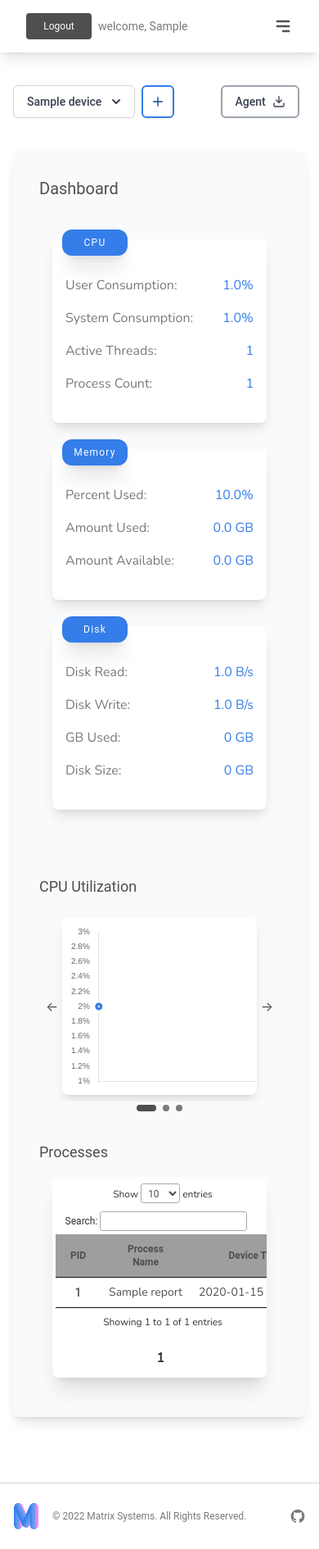
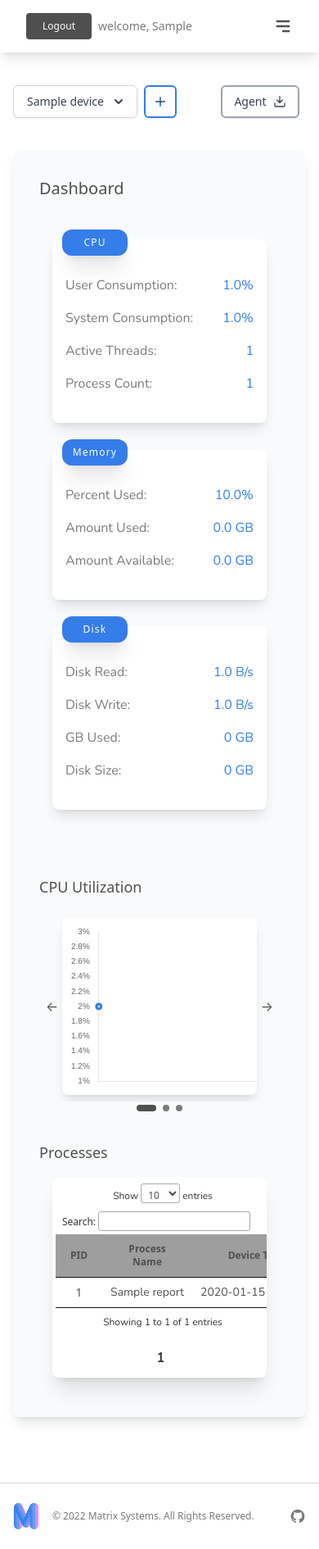
Before and after one commit to ryanpepe2000/mscs710-backend, a Flask app: page /dashboard in a window 390 px wide. Shown: the whole page at 82% size. Run offline with Flask 2, Linux system fonts and the light colour scheme; a user stored in the database is signed in; tables that the repository leaves empty hold one stand-in row (values such as "Sample post"); parts of the project's set-up code (start-up, migrations or seed data) failed here and were passed over; grey boxes are pictures that could not be loaded.

Commit message:
Resolved Font Issues across browsers

```diff
--- a/matrix-server/app/static/dash.js
+++ b/matrix-server/app/static/dash.js
@@ -223,7 +223,7 @@ function updateTableView() {
                 if (page.classList.contains('current')) {
                     page.style.removeProperty('background');
                     page.classList.remove('current');
-                    page.classList.add("!font-['Roboto']", '!font-bold', 'hover:!bg-gray-200');
+                    page.classList.add('!font-bold', 'hover:!bg-gray-200');
                 }
             })
 
@@ -246,7 +246,7 @@ function addPageListeners(pages) {
                 if (page.classList.contains('current')) {
                     page.style.removeProperty('color');
                     page.classList.remove('current');
-                    page.classList.add("!font-['Roboto']", '!font-bold', 'hover:!bg-opacity-0');
+                    page.classList.add("!font-sans", '!font-bold', 'hover:!bg-opacity-0');
                 }
             })
 
--- a/matrix-server/app/static/main.css
+++ b/matrix-server/app/static/main.css
@@ -1079,24 +1079,20 @@ Ensure the default browser behavior of the `hidden` attribute.
   text-align: center;
 }
 
-.font-\[\'Roboto\'\]{
-  font-family: 'Roboto';
+.font-sans{
+  font-family: ui-sans-serif, system-ui, -apple-system, BlinkMacSystemFont, "Segoe UI", Roboto, "Helvetica Neue", Arial, "Noto Sans", sans-serif, "Apple Color Emoji", "Segoe UI Emoji", "Segoe UI Symbol", "Noto Color Emoji";
 }
 
 .font-matrix_body{
   font-family: Nunito;
 }
 
-.font-\[\'roboto\'\]{
-  font-family: 'roboto';
-}
-
-.\!font-\[\'Roboto\'\]{
-  font-family: 'Roboto' !important;
-}
-
 .\!font-matrix_body{
   font-family: Nunito !important;
+}
+
+.\!font-sans{
+  font-family: ui-sans-serif, system-ui, -apple-system, BlinkMacSystemFont, "Segoe UI", Roboto, "Helvetica Neue", Arial, "Noto Sans", sans-serif, "Apple Color Emoji", "Segoe UI Emoji", "Segoe UI Symbol", "Noto Color Emoji" !important;
 }
 
 .text-xs{
@@ -1254,7 +1250,7 @@ Ensure the default browser behavior of the `hidden` attribute.
   --tw-bg-opacity: 1;
   background-color: rgb(53 125 233 / var(--tw-bg-opacity));
   padding: 0.25rem;
-  font-family: 'Roboto';
+  font-family: ui-sans-serif, system-ui, -apple-system, BlinkMacSystemFont, "Segoe UI", Roboto, "Helvetica Neue", Arial, "Noto Sans", sans-serif, "Apple Color Emoji", "Segoe UI Emoji", "Segoe UI Symbol", "Noto Color Emoji";
   font-size: 0.75rem;
   line-height: 1rem;
   --tw-text-opacity: 1;
@@ -1289,7 +1285,7 @@ Ensure the default browser behavior of the `hidden` attribute.
   --tw-border-opacity: 1;
   border-color: rgb(53 125 233 / var(--tw-border-opacity));
   padding: 0.25rem;
-  font-family: 'Roboto';
+  font-family: ui-sans-serif, system-ui, -apple-system, BlinkMacSystemFont, "Segoe UI", Roboto, "Helvetica Neue", Arial, "Noto Sans", sans-serif, "Apple Color Emoji", "Segoe UI Emoji", "Segoe UI Symbol", "Noto Color Emoji";
   font-size: 0.875rem;
   line-height: 1.25rem;
   --tw-text-opacity: 1;
@@ -1325,7 +1321,7 @@ Ensure the default browser behavior of the `hidden` attribute.
   --tw-bg-opacity: 1;
   background-color: rgb(79 79 79 / var(--tw-bg-opacity));
   padding: 0.25rem;
-  font-family: 'Roboto';
+  font-family: ui-sans-serif, system-ui, -apple-system, BlinkMacSystemFont, "Segoe UI", Roboto, "Helvetica Neue", Arial, "Noto Sans", sans-serif, "Apple Color Emoji", "Segoe UI Emoji", "Segoe UI Symbol", "Noto Color Emoji";
   font-size: 0.75rem;
   line-height: 1rem;
   --tw-text-opacity: 1;
@@ -1359,7 +1355,7 @@ Ensure the default browser behavior of the `hidden` attribute.
   --tw-bg-opacity: 1;
   background-color: rgb(79 79 79 / var(--tw-bg-opacity));
   padding: 0.25rem;
-  font-family: 'Roboto';
+  font-family: ui-sans-serif, system-ui, -apple-system, BlinkMacSystemFont, "Segoe UI", Roboto, "Helvetica Neue", Arial, "Noto Sans", sans-serif, "Apple Color Emoji", "Segoe UI Emoji", "Segoe UI Symbol", "Noto Color Emoji";
   font-size: 0.75rem;
   line-height: 1rem;
   --tw-text-opacity: 1;
@@ -1467,7 +1463,7 @@ Ensure the default browser behavior of the `hidden` attribute.
   width: 3rem;
   --tw-border-opacity: 1;
   border-color: rgb(122 122 122 / var(--tw-border-opacity));
-  font-family: 'Roboto';
+  font-family: ui-sans-serif, system-ui, -apple-system, BlinkMacSystemFont, "Segoe UI", Roboto, "Helvetica Neue", Arial, "Noto Sans", sans-serif, "Apple Color Emoji", "Segoe UI Emoji", "Segoe UI Symbol", "Noto Color Emoji";
   font-size: 0.75rem;
   line-height: 1rem;
   --tw-text-opacity: 1;
@@ -1491,7 +1487,7 @@ Ensure the default browser behavior of the `hidden` attribute.
   height: 2rem;
   padding-top: 0.25rem;
   padding-right: 0.5rem;
-  font-family: 'Roboto';
+  font-family: ui-sans-serif, system-ui, -apple-system, BlinkMacSystemFont, "Segoe UI", Roboto, "Helvetica Neue", Arial, "Noto Sans", sans-serif, "Apple Color Emoji", "Segoe UI Emoji", "Segoe UI Symbol", "Noto Color Emoji";
   font-size: 0.75rem;
   line-height: 1rem;
   --tw-text-opacity: 1;
@@ -1508,7 +1504,7 @@ Ensure the default browser behavior of the `hidden` attribute.
 .table-search-bar{
   margin-left: 0.5rem;
   height: 1.5rem;
-  font-family: 'Roboto';
+  font-family: ui-sans-serif, system-ui, -apple-system, BlinkMacSystemFont, "Segoe UI", Roboto, "Helvetica Neue", Arial, "Noto Sans", sans-serif, "Apple Color Emoji", "Segoe UI Emoji", "Segoe UI Symbol", "Noto Color Emoji";
   font-size: 0.75rem;
   line-height: 1rem;
   --tw-text-opacity: 1;
@@ -1581,7 +1577,7 @@ Ensure the default browser behavior of the `hidden` attribute.
   padding-right: 0.25rem;
   padding-top: 1rem;
   padding-bottom: 1rem;
-  font-family: 'Roboto';
+  font-family: ui-sans-serif, system-ui, -apple-system, BlinkMacSystemFont, "Segoe UI", Roboto, "Helvetica Neue", Arial, "Noto Sans", sans-serif, "Apple Color Emoji", "Segoe UI Emoji", "Segoe UI Symbol", "Noto Color Emoji";
   font-size: 0.75rem;
   line-height: 1rem;
   font-weight: 500;
--- a/matrix-server/app/templates/404.html
+++ b/matrix-server/app/templates/404.html
@@ -7,8 +7,8 @@ Matrix - Not Found
         <!-- About -->
         <div class="flex flex-col w-screen mx-auto bg-white justify-center items-center">
             <img class="w-16 h-16 mb-10" src="{{ url_for('static', filename='assets/matrix-primary.svg') }}" alt="Matrix Systems Logo">
-            <p class="mx-auto text-xs md:text-sm text-matrix_blue-100 text-center font-['Roboto'] font-medium">404 ERROR</p>
-            <h1 class="mx-auto mb-4 text-lg md:text-xl text-matrix_gray-200 text-center font-['Roboto'] font-medium">Page not found.</h1>
+            <p class="mx-auto text-xs md:text-sm text-matrix_blue-100 text-center font-sans font-medium">404 ERROR</p>
+            <h1 class="mx-auto mb-4 text-lg md:text-xl text-matrix_gray-200 text-center font-sans font-medium">Page not found.</h1>
             <p class="w-4/5 md:w-3/5 text-base md:text-lg text-matrix_gray-100 font-matrix_body text-center leading-6">
                 Sorry, we couldn't find the page you're looking for.
             </p>
--- a/matrix-server/app/templates/auth/login.html
+++ b/matrix-server/app/templates/auth/login.html
@@ -6,7 +6,7 @@ Matrix - Login
     <div class="z-0 w-screen h-5/6 flex items-center justify-center flex-col mb-12">
         <!-- Login Form -->
         <div class="flex flex-col w-screen mx-auto bg-white justify-center">
-            <h1 class="mx-auto mb-4 text-xl md:text-2xl text-matrix_gray-200 font-['Roboto'] font-medium text-center">Login</h1>
+            <h1 class="mx-auto mb-4 text-xl md:text-2xl text-matrix_gray-200 font-sans font-medium text-center">Login</h1>
 
             <form method="POST" class="m-auto p-4 text-center">
                 {{ form.hidden_tag() }}
--- a/matrix-server/app/templates/auth/register.html
+++ b/matrix-server/app/templates/auth/register.html
@@ -6,7 +6,7 @@ Matrix - Registration
     <div class="z-0 w-screen h-5/6 flex items-center justify-center flex-col mb-12">
         <!-- Registration Form -->
         <div class="md:flex flex-col w-screen mx-auto bg-white justify-center">
-            <h1 class="mx-auto mb-4 text-xl md:text-2xl text-matrix_gray-200 text-center font-['Roboto'] font-medium">Create an Account</h1>
+            <h1 class="mx-auto mb-4 text-xl md:text-2xl text-matrix_gray-200 text-center font-sans font-medium">Create an Account</h1>
 
             <form method="POST" class="m-auto p-4 text-center">
                 {{ form.hidden_tag() }}
--- a/matrix-server/app/templates/base.html
+++ b/matrix-server/app/templates/base.html
@@ -31,9 +31,9 @@
                         <div class="py-1"><svg class="fill-current h-6 w-6 icon-{{ category }} mr-4" xmlns="http://www.w3.org/2000/svg" viewBox="0 0 20 20"><path d="M2.93 17.07A10 10 0 1 1 17.07 2.93 10 10 0 0 1 2.93 17.07zm12.73-1.41A8 8 0 1 0 4.34 4.34a8 8 0 0 0 11.32 11.32zM9 11V9h2v6H9v-4zm0-6h2v2H9V5z"/></svg></div>
                         <div>
                             {% if category == 'danger' %}
-                                <p class="font-bold font-['Roboto'] text-matrix_gray-200">Error</p>
+                                <p class="font-bold font-sans text-matrix_gray-200">Error</p>
                             {% else %}
-                                <p class="font-bold font-['Roboto']">{{ category|capitalize }}</p>
+                                <p class="font-bold font-sans">{{ category|capitalize }}</p>
                             {% endif %}
                             <p class="text-sm text-matrix_body">{{ message }}</p>
                         </div>
--- a/matrix-server/app/templates/components/matrix_footer.html
+++ b/matrix-server/app/templates/components/matrix_footer.html
@@ -3,7 +3,7 @@
         <a href="{{ url_for('main.main_page') }}">
             <div class="flex flex-row items-center">
                 <img class="w-8 h-8 mr-4" src="{{ url_for('static', filename='assets/matrix-primary.svg') }}" alt="Matrix Systems Logo">
-                <span class="text-xs md:text-sm text-matrix_gray-100 font-['Roboto']">© <script>document.write(new Date().getFullYear());</script> Matrix Systems. All Rights Reserved.</span>
+                <span class="text-xs md:text-sm text-matrix_gray-100 font-sans">© <script>document.write(new Date().getFullYear());</script> Matrix Systems. All Rights Reserved.</span>
             </div>
         </a>
         <div class="flex flex-row h-8 items-center justify-center">
--- a/matrix-server/app/templates/components/matrix_nav.html
+++ b/matrix-server/app/templates/components/matrix_nav.html
@@ -4,7 +4,7 @@
             <div class="flex flex-row items-center">
                 {% if current_user.is_authenticated %}
                     <a href="{{ url_for('auth.logout_page')}}"><button type="button" class="h-8 w-20 btn-solid-gray">Logout</button></a>
-                    <p class="px-2 font-['Roboto'] text-matrix_gray-100 text-sm">welcome, {{ current_user.first_name }}</p>
+                    <p class="px-2 font-sans text-matrix_gray-100 text-sm">welcome, {{ current_user.first_name }}</p>
                 {% else %}
                     <a href="{{ url_for('auth.login_page')}}"><button type="button" class="h-8 w-20 btn-solid-blue">Login</button></a>
                 {% endif %}
@@ -17,9 +17,9 @@
             </button>
         </div>
         <nav class="z-20 hidden md:flex flex-col flex-grow pb-4 pr-4 md:pb-0 md:justify-end md:flex-row nav-menu">
-            <a href="{{ url_for('main.about_page')}}" class="py-4 px-5 my-0.5 font-['Roboto'] text-matrix_blue-100 hover:text-matrix_blue-200 transition duration-300">About</a>
-            <a href="https://drive.google.com/drive/folders/1Fb4ZnYBM1lGYKkjowi3ugWR0S9SciK6T?usp=sharing" class="py-4 px-5 my-0.5 font-['Roboto'] text-matrix_blue-100 hover:text-matrix_blue-200 transition duration-300">Documentation</a>
-            <a href="mailto:contact.matrixsystems@gmail.com" class="py-4 pl-5 my-0.5 font-['Roboto'] text-matrix_blue-100 hover:text-matrix_blue-200 transition duration-300">Contact</a>
+            <a href="{{ url_for('main.about_page')}}" class="py-4 px-5 my-0.5 font-sans text-matrix_blue-100 hover:text-matrix_blue-200 transition duration-300">About</a>
+            <a href="https://drive.google.com/drive/folders/1Fb4ZnYBM1lGYKkjowi3ugWR0S9SciK6T?usp=sharing" class="py-4 px-5 my-0.5 font-sans text-matrix_blue-100 hover:text-matrix_blue-200 transition duration-300">Documentation</a>
+            <a href="mailto:contact.matrixsystems@gmail.com" class="py-4 pl-5 my-0.5 font-sans text-matrix_blue-100 hover:text-matrix_blue-200 transition duration-300">Contact</a>
         </nav>
     </div>
 </div>
--- a/matrix-server/app/templates/components/metric_card.html
+++ b/matrix-server/app/templates/components/metric_card.html
@@ -1,6 +1,6 @@
 <div class="w-full md:w-48 lg:w-64 xl:w-72 mb-8 md:pb-0 bg-white rounded-lg shadow-lg">
     <div class="w-20 h-8 relative left-3 -top-3 text-center items-center rounded-xl shadow-xl bg-matrix_blue-100">
-        <p class="p-2 text-xs text-white font-['Roboto'] tracking-widest">{{ title }}</p>
+        <p class="p-2 text-xs text-white font-sans tracking-widest">{{ title }}</p>
     </div>
     <div class="flex flex-col justify-center p-4 relative -top-3">
         {% for i in range(headers|length) %}
--- a/matrix-server/app/templates/dash/dashboard.html
+++ b/matrix-server/app/templates/dash/dashboard.html
@@ -16,7 +16,7 @@ Matrix - Dashboard
             <div class="flex flex-row w-full px-4 mx-auto md:px-6 lg:px-8 justify-between">
                 <div class="mt-10 flex items-center">
                     <!-- Device Dropdown List -->
-                    <button type="button" class="h-10 inline-flex items-center rounded-md border border-gray-300 shadow-sm px-4 py-2 bg-white text-sm font-['Roboto'] font-medium text-gray-700 hover:bg-gray-50 focus:outline-none focus:ring-2 focus:ring-offset-2 focus:ring-offset-gray-100 focus:ring-matrix_blue-100" id="device-menu-button">
+                    <button type="button" class="h-10 inline-flex items-center rounded-md border border-gray-300 shadow-sm px-4 py-2 bg-white text-sm font-sans font-medium text-gray-700 hover:bg-gray-50 focus:outline-none focus:ring-2 focus:ring-offset-2 focus:ring-offset-gray-100 focus:ring-matrix_blue-100" id="device-menu-button">
                         {{ current_device }}
                         <svg id="dropdown-icon" class="-mr-1 ml-2 h-5 w-5 transition-all duration-300" xmlns="http://www.w3.org/2000/svg" viewBox="0 0 20 20" fill="currentColor" aria-hidden="true">
                             <path fill-rule="evenodd" d="M5.293 7.293a1 1 0 011.414 0L10 10.586l3.293-3.293a1 1 0 111.414 1.414l-4 4a1 1 0 01-1.414 0l-4-4a1 1 0 010-1.414z" clip-rule="evenodd" />
@@ -48,7 +48,7 @@ Matrix - Dashboard
                 <div class="mt-10 flex items-center">
                     <!-- Download Agent -->
                     <a href="{{ url_for('agent.download_agent') }}" class="h-10 w-24 mx-2 px-2 py-2 inline-flex justify-center rounded-md shadow-sm border-2 border-gray-400 bg-white hover:bg-gray-100 focus:outline-none focus:ring-2 focus:ring-offset-2 focus:ring-offset-gray-100 focus:ring-matrix_blue-100 transition-all duration-300">
-                        <button type="button" class="flex flex-row items-center text-sm font-['Roboto'] font-medium text-gray-700" id="download-agent-button">
+                        <button type="button" class="flex flex-row items-center text-sm font-sans font-medium text-gray-700" id="download-agent-button">
                             <span>Agent</span>
                             <svg xmlns="http://www.w3.org/2000/svg" class="h-4 w-4 ml-2" viewBox="0 0 24 24" fill="none" stroke="#374151" stroke-width="2" stroke-linecap="round" stroke-linejoin="round">
                                 <path d="M3 15v4c0 1.1.9 2 2 2h14a2 2 0 0 0 2-2v-4M17 9l-5 5-5-5M12 12.8V2.5"/>
@@ -61,7 +61,7 @@ Matrix - Dashboard
             <div class="flex w-full {% if metrics == None or not metrics.is_valid() %} h-5/6 {% endif %} px-4 mx-auto md:px-6 lg:px-8">
                 <!-- Dashboard Wrapper -->
                 <div class="flex flex-col w-full bg-gray-50 rounded-lg shadow-lg my-10 p-8 justify-between">
-                    <h2 class="text-xl text-matrix_gray-200 font-['Roboto'] pb-4">Dashboard</h2>
+                    <h2 class="text-xl text-matrix_gray-200 font-sans pb-4">Dashboard</h2>
 
                     {% if metrics != None and metrics.is_valid() %}
                         <!-- High-Level Metrics -->
@@ -81,7 +81,7 @@ Matrix - Dashboard
                         </div>
 
                         <!-- Metric Chart Carousel -->
-                        <h2 class="chart-title text-lg text-matrix_gray-200 font-['Roboto'] mt-8 transition-all ease-in duration-500">CPU Utilization</h2>
+                        <h2 class="chart-title text-lg text-matrix_gray-200 font-sans mt-8 transition-all ease-in duration-500">CPU Utilization</h2>
                         <div class="flex flex-row mt-4 justify-center">
                             <div id="chart-carousel" class="w-full relative">
                                 <!-- Inner -->
@@ -116,7 +116,7 @@ Matrix - Dashboard
 
                         <!-- Process Metrics -->
                         <div class="flex flex-col">
-                            <h2 class="text-lg text-matrix_gray-200 font-['Roboto'] mt-8">Processes</h2>
+                            <h2 class="text-lg text-matrix_gray-200 font-sans mt-8">Processes</h2>
                             <!-- Process Metrics -->
                             <div class="flex justify-center">
                                 <div class="overflow-x-scroll md:overflow-hidden w-full m-4 p-1 bg-white rounded-lg shadow-xl">
@@ -137,7 +137,7 @@ Matrix - Dashboard
                                         <tbody>
                                             {% for process in metrics.proc_report %}
                                                 <tr class="table-row">
-                                                    <td class="whitespace-nowrap text-sm font-['roboto'] font-medium text-matrix_gray-200 p-2">{{ process.pid }}</td>
+                                                    <td class="whitespace-nowrap text-sm font-sans font-medium text-matrix_gray-200 p-2">{{ process.pid }}</td>
                                                     <td class="table-item">{{ process.process_name }}</td>
                                                     <td class="table-item">{{ process.device_time }}</td>
                                                     <td class="table-item">{{ process.cpu_usage }}</td>
@@ -165,7 +165,7 @@ Matrix - Dashboard
                                 <circle cx="12" cy="12" r="10"></circle>
                                 <line x1="12" y1="8" x2="12" y2="12"></line><line x1="12" y1="16" x2="12.01" y2="16"></line>
                             </svg>
-                            <h1 class="mb-6 text-center text-xs md:text-sm text-matrix_blue-100 font-['Roboto'] font-bold leading-6">NO METRICS AVAILABLE</h1>
+                            <h1 class="mb-6 text-center text-xs md:text-sm text-matrix_blue-100 font-sans font-bold leading-6">NO METRICS AVAILABLE</h1>
                             <p class="w-4/5 md:w-1/2 text-center text-base md:text-lg text-matrix_gray-100 font-matrix_body leading-6">
                                 Device agent not found. Please download and configure our agent following the instructions within for this device.
                             </p>
@@ -180,7 +180,7 @@ Matrix - Dashboard
                     <svg class="h-14 w-14 mb-4" viewBox="0 0 20 20" fill="#4F4F4F">
                         <path d="M17.237,3.056H2.93c-0.694,0-1.263,0.568-1.263,1.263v8.837c0,0.694,0.568,1.263,1.263,1.263h4.629v0.879c-0.015,0.086-0.183,0.306-0.273,0.423c-0.223,0.293-0.455,0.592-0.293,0.92c0.07,0.139,0.226,0.303,0.577,0.303h4.819c0.208,0,0.696,0,0.862-0.379c0.162-0.37-0.124-0.682-0.374-0.955c-0.089-0.097-0.231-0.252-0.268-0.328v-0.862h4.629c0.694,0,1.263-0.568,1.263-1.263V4.319C18.5,3.625,17.932,3.056,17.237,3.056 M8.053,16.102C8.232,15.862,8.4,15.597,8.4,15.309v-0.89h3.366v0.89c0,0.303,0.211,0.562,0.419,0.793H8.053z M17.658,13.156c0,0.228-0.193,0.421-0.421,0.421H2.93c-0.228,0-0.421-0.193-0.421-0.421v-1.263h15.149V13.156z M17.658,11.052H2.509V4.319c0-0.228,0.193-0.421,0.421-0.421h14.308c0.228,0,0.421,0.193,0.421,0.421V11.052z"></path>
                     </svg>
-                    <h1 class="text-center text-xs md:text-sm text-matrix_gray-200 font-['Roboto'] font-bold">NO DEVICES FOUND</h1>
+                    <h1 class="text-center text-xs md:text-sm text-matrix_gray-200 font-sans font-bold">NO DEVICES FOUND</h1>
                     <p class="w-96 mb-10 text-base md:text-md text-matrix_gray-100 font-matrix_body text-center leading-6">get started by registering a device.</p>
                     <a href="{{ url_for('dash.register_device') }}">
                         <button type="button" class="h-10 w-36 btn-solid-blue"><span class="pr-2">&#43;</span>Add Device</button>
--- a/matrix-server/app/templates/dash/register-device.html
+++ b/matrix-server/app/templates/dash/register-device.html
@@ -20,7 +20,7 @@ Matrix - Dashboard
 
         <!-- Registration Form -->
         <div class="flex flex-col w-full h-full mx-auto bg-white justify-center items-center">
-            <h1 class="mx-auto mb-4 text-xl md:text-2xl text-matrix_gray-200 font-['Roboto'] font-medium text-center">Add Device</h1>
+            <h1 class="mx-auto mb-4 text-xl md:text-2xl text-matrix_gray-200 font-sans font-medium text-center">Add Device</h1>
 
             <form method="POST" class="mx-auto p-4 w-full md:w-2/3 lg:w-1/3 text-center">
                 {{ form.hidden_tag() }}
--- a/matrix-server/app/templates/index.html
+++ b/matrix-server/app/templates/index.html
@@ -5,7 +5,7 @@ Matrix Systems
 {% block content %}
     <div class="w-screen h-5/6 items-center justify-center flex flex-col">
         <img class="w-40 h-40 md:w-64 md:h-64" src="{{ url_for('static', filename='assets/matrix-primary.svg') }}" alt="Matrix Systems Logo">
-        <p class="pb-6 pt-10 text-lg text-matrix_gray-100 font-['Roboto']">welcome to matrix systems</p>
+        <p class="pb-6 pt-10 text-lg text-matrix_gray-100 font-sans">welcome to matrix systems</p>
         {% if authenticated %}
             <a href="{{ url_for('dash.dashboard_page')}}"><button type="button" class="h-8 w-36 btn-solid-blue">View Dashboard</button></a>
         {% else %}
--- a/matrix-server/app/templates/main/about.html
+++ b/matrix-server/app/templates/main/about.html
@@ -6,7 +6,7 @@ Matrix - About
     <div class="z-0 w-screen h-5/6 flex items-center justify-center flex-col mb-12">
         <!-- About -->
         <div class="flex flex-col w-screen mx-auto bg-white justify-center items-center">
-            <h1 class="mx-auto mb-10 text-xl md:text-2xl text-matrix_gray-200 text-center font-['Roboto'] font-medium">About</h1>
+            <h1 class="mx-auto mb-10 text-xl md:text-2xl text-matrix_gray-200 text-center font-sans font-medium">About</h1>
             <p class="w-4/5 md:w-3/5 text-base md:text-lg text-matrix_gray-100 font-matrix_body text-center leading-6">
                 This project is a fully functional metric collection service developed by Christian Saltarelli, Ryan Pepe, and Ahmed Sallam.
                 This project was created for MSCS 710L-711 at Marist College Spring 2022 as our graduate capstone project.
```
Also changed, not shown: matrix-server/app/static/src/main.css (+8 -8 lines), matrix-server/app/templates/devices/register.html (deleted, +0 -27 lines).
